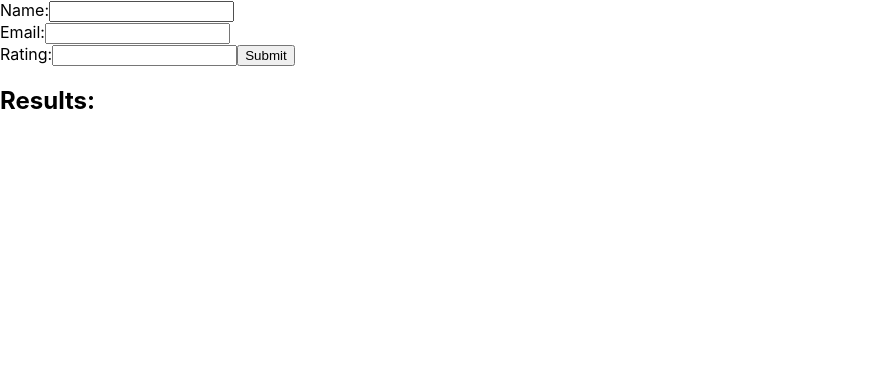
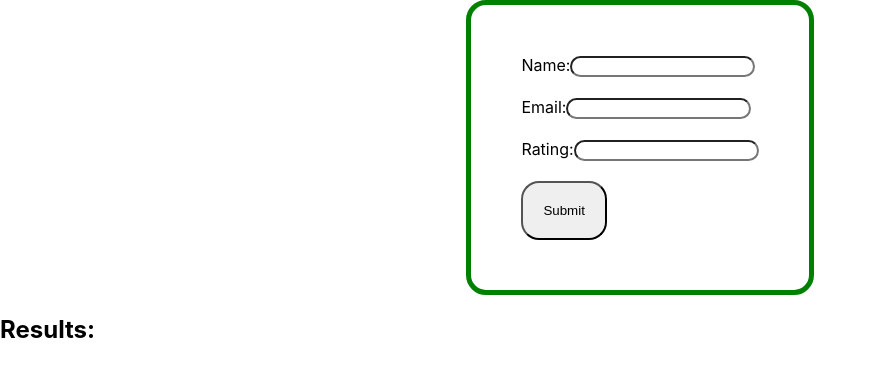
Before and after one commit to Vinu-Suhas/react_hanson2, a React (Create React App) app: page / in a window 1280 px wide. Shown: the top 376 px of the page, without its empty margins (0-876 px from the left). Built offline with nearby package versions, Linux system fonts and the light colour scheme.

Commit message:
updated desgin

```diff
--- a/src/FormComponents/FormCompo.js
+++ b/src/FormComponents/FormCompo.js
@@ -1,4 +1,5 @@
 import React from "react"
+import './styles.css'
 
 class FormCompo extends  React.Component{
 
@@ -59,6 +60,7 @@ class FormCompo extends  React.Component{
 
         return(
             <>
+            <div className="formContainer">
             <form>
                 <label >Name:
                     <input type="text"  id="name" name="name" onChange={this.handleChange}></input>
@@ -69,10 +71,11 @@ class FormCompo extends  React.Component{
                 <br></br>
                 <label >Rating:
                     <input type="number"  id="rating" name="rating" onChange={this.handleChange}></input>
-                </label>
+                </label><br></br>
                 {/* <h1>{this.state.name}</h1> */}
                 <button onClick={this.handleSubmit} type="button">Submit</button>
             </form>
+            </div>
 
             <div>
                 <h2>Results:</h2>
--- /dev/null
+++ b/src/FormComponents/styles.css
@@ -0,0 +1,21 @@
+input{
+    border-radius: 18px;
+}
+form
+{
+    border-radius: 20px;
+    padding: 50px;
+    border: 5px solid green;
+    display: flex;
+    flex-direction: column;
+}
+.formContainer button{
+    border-radius: 18px;
+    width: fit-content;
+    padding: 20px;
+}
+
+.formContainer{
+display: flex;
+justify-content: center;
+}
```
